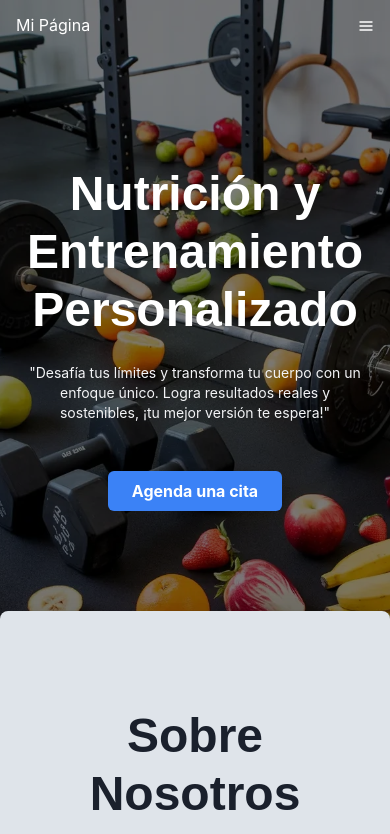
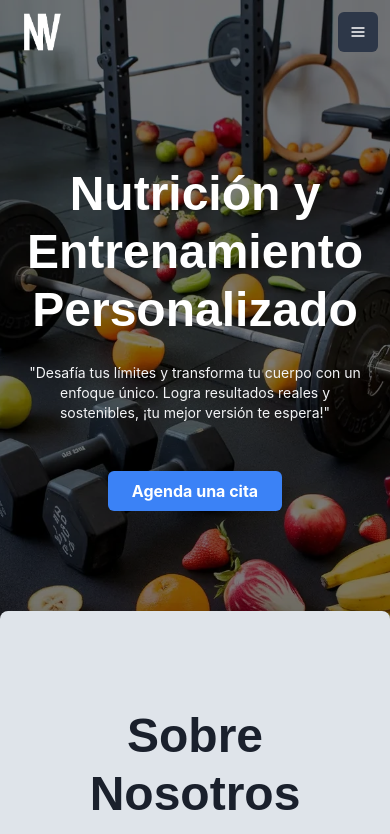
Before and after one commit to Danielroxs/NV, a React (Vite) app: page / in a window 390 px wide. Shown: the top 834 px of the page. Built offline with nearby package versions, Linux system fonts and the light colour scheme; a web font is replaced by a local one.

Commit message:
navbar Styles

```diff
--- a/src/components/Navbar.jsx
+++ b/src/components/Navbar.jsx
@@ -13,6 +13,8 @@ import {
 } from "@chakra-ui/react";
 import { HamburgerIcon, CloseIcon } from "@chakra-ui/icons";
 import { motion, useAnimation } from "framer-motion";
+import Logo from "../images/Logo.png";
+import styled from "styled-components";
 
 const MotionBox = motion(Box);
 
@@ -21,6 +23,23 @@ const Navbar = () => {
   const { isOpen, onOpen, onClose } = useDisclosure();
   const isDesktop = useBreakpointValue({ base: false, md: true });
   const controls = useAnimation();
+  const logoHeight = useBreakpointValue({ base: "40px", md: "50px" });
+
+  const justifyContent = useBreakpointValue({
+    base: "space-between",
+    md: "space-around",
+  });
+
+  const MotionBox = motion(Box);
+
+  const StyledLogo = styled.img`
+    height: ${(props) => props.height};
+    transition: transform 0.2s ease-in-out;
+
+    &:hover {
+      transform: scale(1.05);
+    }
+  `;
 
   const handleScroll = () => {
     if (window.scrollY > 50) {
@@ -47,14 +66,20 @@ const Navbar = () => {
     <Box
       bg={scrolling ? "gray.800" : "transparent"}
       color="white"
-      p={4}
+      p={3}
       position="fixed"
       width="100%"
       zIndex="1000"
       transition="background-color 0.3s ease"
     >
-      <Flex align="center" justify="space-between">
-        <Heading size="lg">Mi Página</Heading>
+      <Flex align="center" justify={justifyContent} className="md:mt-4">
+        <Box as="a" href="/" marginLeft="10px">
+          <StyledLogo
+            src={Logo}
+            alt="Logo de mi negocio"
+            style={{ height: logoHeight }}
+          />
+        </Box>
         {isDesktop ? (
           <Stack direction="row" spacing={4}>
             <Link href="#hero">Inicio</Link>
@@ -70,6 +95,10 @@ const Navbar = () => {
               aria-label={isOpen ? "Close menu" : "Open menu"}
               variant="outline"
               colorScheme="whiteAlpha"
+              backgroundColor="gray.700"
+              _hover={{ backgroundColor: "gray.600" }}
+              borderRadius="md"
+              p={3}
             />
             <MotionBox
               initial={{ opacity: 0, y: -20 }}
--- a/src/sections/Testimonial.jsx
+++ b/src/sections/Testimonial.jsx
@@ -12,7 +12,7 @@ const Testimonial = () => {
     <section className="py-16">
       <div className="container mx-auto px-6">
         <h2 className="text-4xl font-bold text-center text-gray-800 mb-12">
-          Testimonios
+          Clientes Satisfechos
         </h2>
         <Swiper
           modules={[Navigation, Pagination, Autoplay]}
```
Also changed, not shown: src/images/Logo.png (added).
